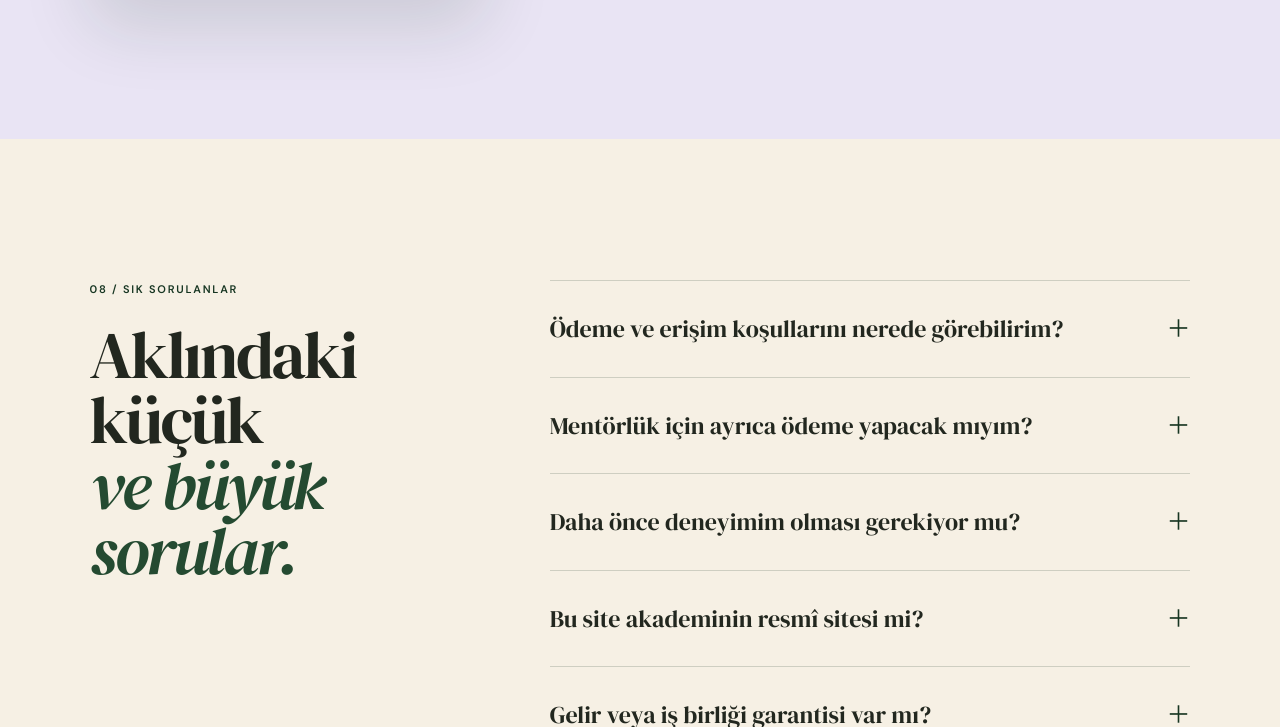
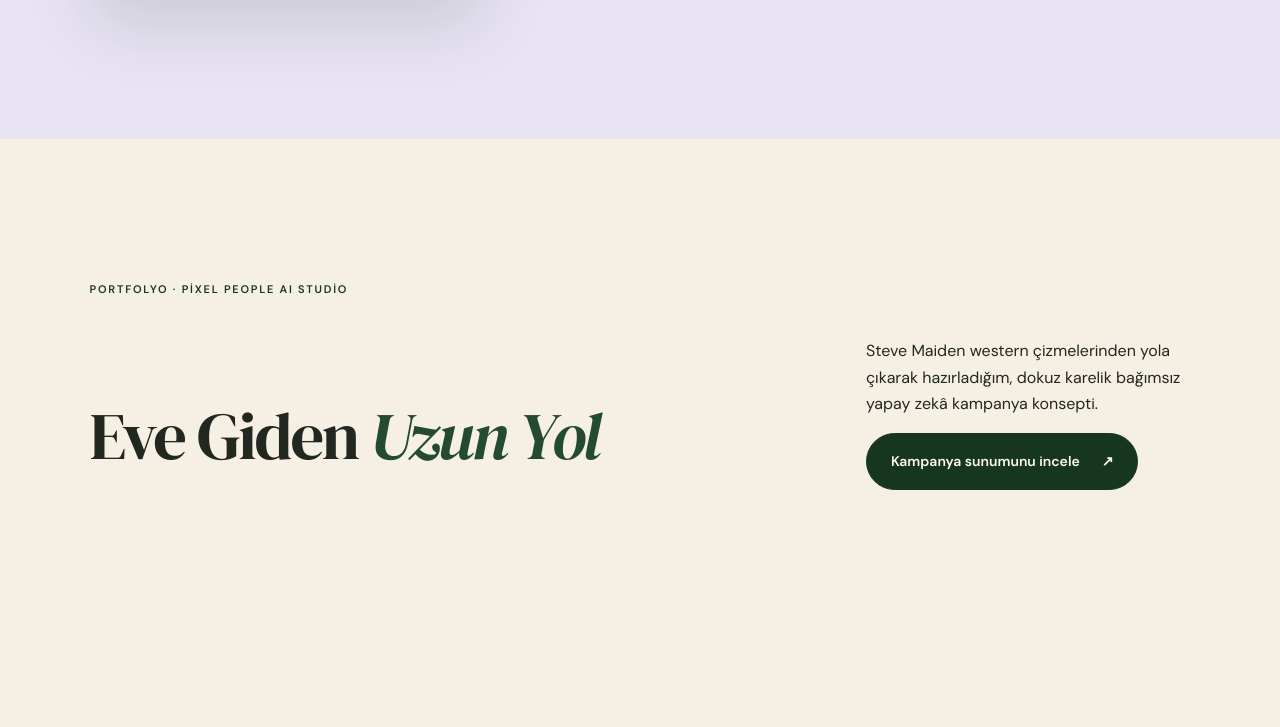
Before and after one commit to mervedigital/mervedigital.github.io, a plain HTML site: page index.html in a window 1280 px wide. Shown: the part 11273-12000 px from the top of the page. Drawn offline with Linux system fonts and the light colour scheme.

Commit message:
Add Steve Maiden campaign to MerveDigital homepage

```diff
--- a/index.html
+++ b/index.html
@@ -184,6 +184,17 @@
         <div class="fit-copy reveal"><p class="section-index">07 / Senin için mi?</p><h2 id="fit-title">Sıfırdan başlamak için <em>geç kalmadın.</em></h2><ul class="check-list"><li>Kariyerini değiştirmek istiyorsan</li><li>AI içerik üretimini öğrenmek istiyorsan</li><li>Dijital markanı oluşturmak istiyorsan</li><li>Öğrenirken kişisel destek arıyorsan</li></ul><p class="result-note">Eğitim ve mentörlük bir yol haritası sunar. Sonuçlar; ayırdığın zamana, uygulamana ve pazar koşullarına göre değişir.</p></div>
       </section>
 
+      <section class="section" id="kampanya" aria-labelledby="campaign-title">
+        <p class="section-index">Portfolyo · Pixel People AI Studio</p>
+        <div class="section-heading reveal">
+          <h2 id="campaign-title">Eve Giden <em>Uzun Yol</em></h2>
+          <div>
+            <p>Steve Maiden western çizmelerinden yola çıkarak hazırladığım, dokuz karelik bağımsız yapay zekâ kampanya konsepti.</p>
+            <a class="button" href="https://poetic-croissant-3f37de.netlify.app/">Kampanya sunumunu incele <span aria-hidden="true">↗</span></a>
+          </div>
+        </div>
+      </section>
+
       <section class="faq section" id="sss" aria-labelledby="faq-title">
         <div class="faq-heading reveal"><p class="section-index">08 / Sık sorulanlar</p><h2 id="faq-title">Aklındaki küçük<br /><em>ve büyük sorular.</em></h2></div>
         <div class="accordion" data-accordion>
```
